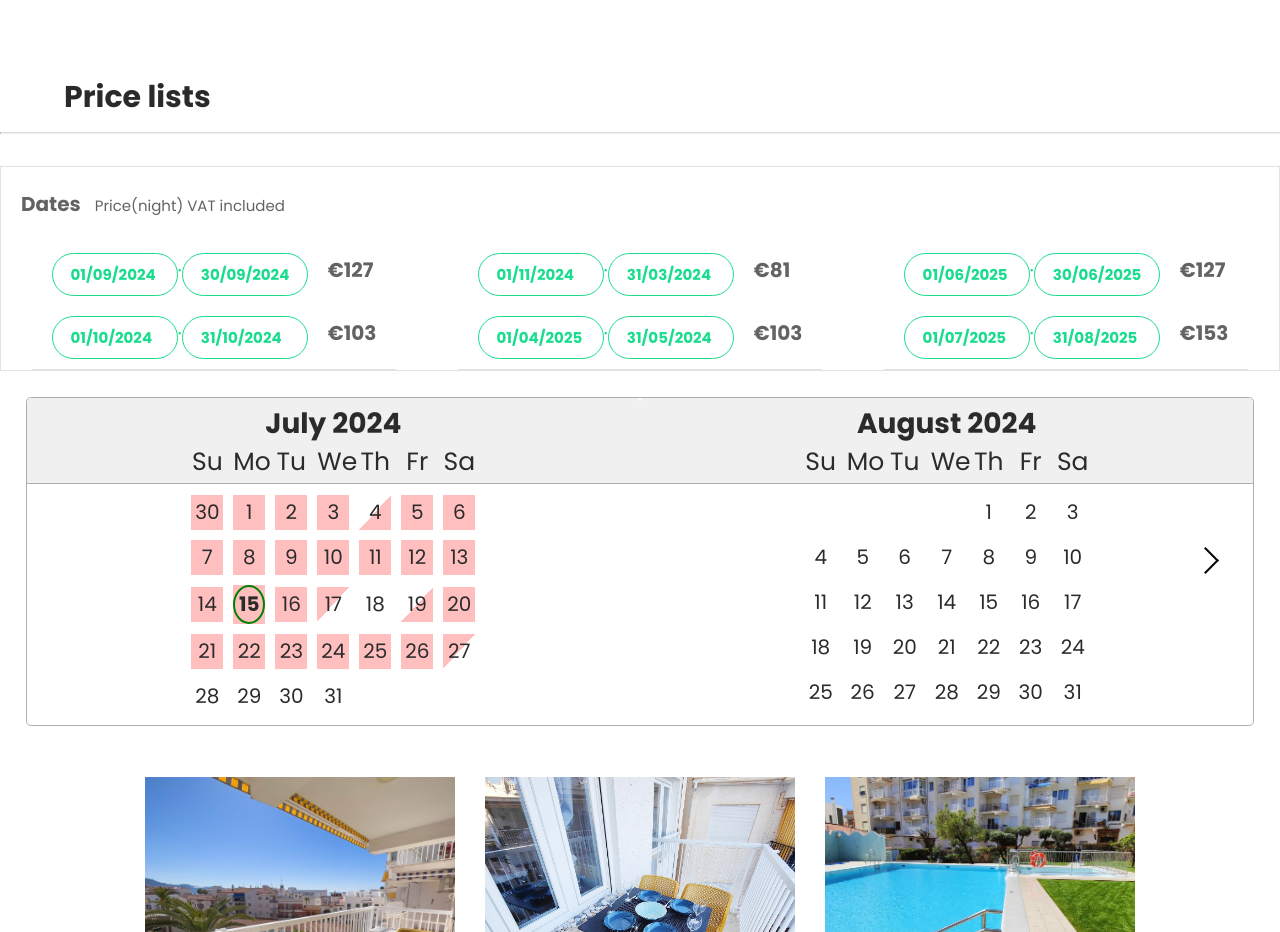
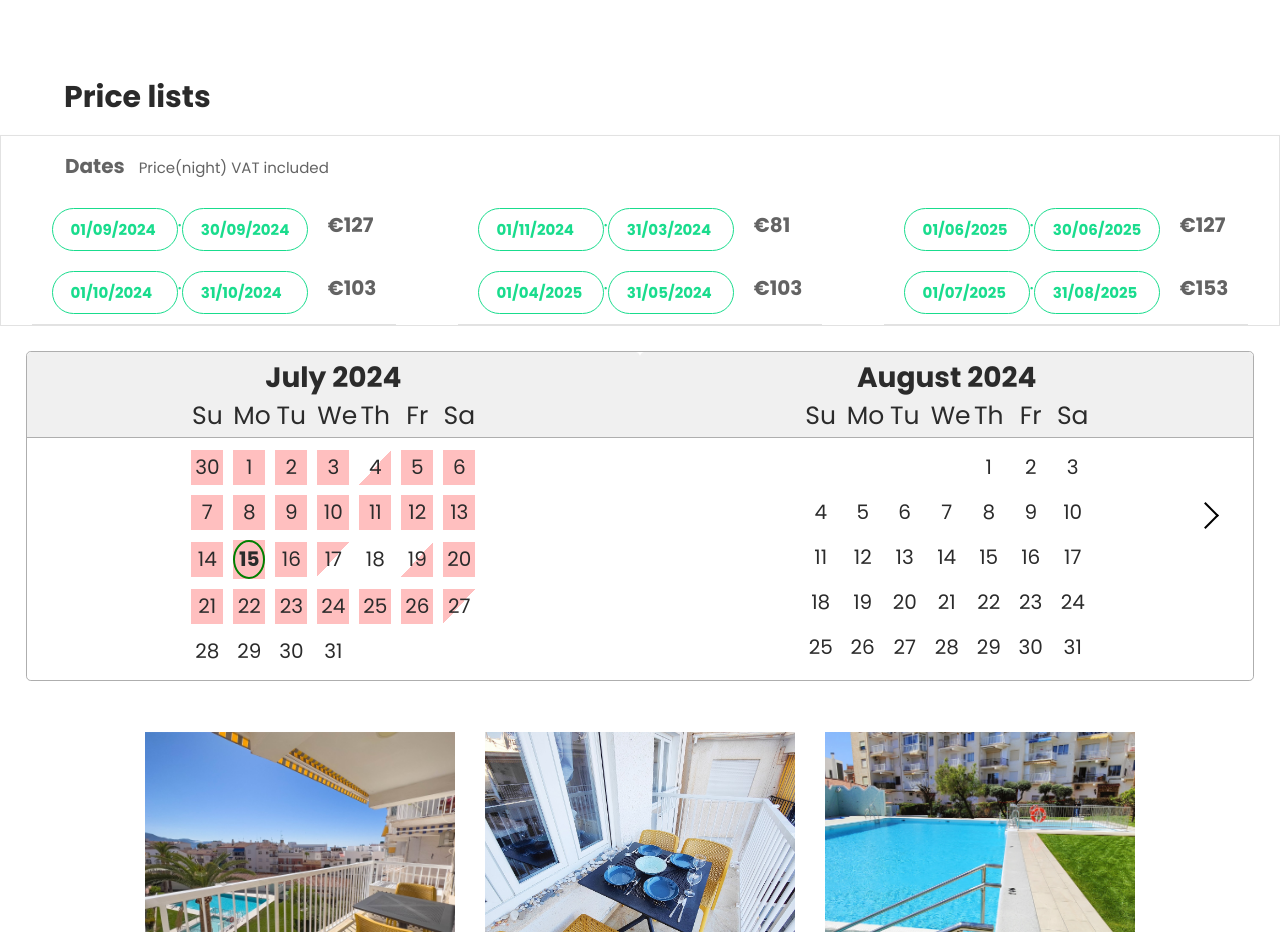
Before and after one commit to MiaChensSV/NerjaRental, a React (Create React App) app in the folder Frontend/: page /price in a window 1280 px wide. Shown: the part 1360-2292 px from the top of the page. Built offline with nearby package versions, Linux system fonts and the light colour scheme; some icons are missing.

Commit message:
change css for price list

```diff
--- a/Frontend/src/components/AboutApartment/AboutApartmentStyles.css
+++ b/Frontend/src/components/AboutApartment/AboutApartmentStyles.css
@@ -3,6 +3,7 @@
   color: #2a2a2a;
   text-align: start;
   overflow: hidden;
+
 }
 
 .about-container h1 {
--- a/Frontend/src/components/Price/Price.js
+++ b/Frontend/src/components/Price/Price.js
@@ -6,7 +6,6 @@ function Price() {
     <div className="price-container">
       <div id="tarifas" className="box-left">
         <h2 className="class_title">Price lists</h2>
-        <hr className="separate-sections" />
         <table className="rates-table" id="rates-table">
           <thead>
             <tr>
--- a/Frontend/src/components/Price/PriceStyle.css
+++ b/Frontend/src/components/Price/PriceStyle.css
@@ -7,9 +7,6 @@
   width: 100%;
   .class_title{
     padding-top: 5%;
-    padding-left: 5%;
-  }
-  .rates-table{
     padding-left: 5%;
   }
 }
@@ -28,6 +25,7 @@ table {
 }
 
 #rates-table {
+  margin-top: 20px;
   position: relative;
   border: 1px solid #e2e2e2;
   padding: 5px 20px 18px;
@@ -37,7 +35,7 @@ table {
 
 #rates-table th {
   text-align: left;
-  padding: 20px;
+  padding: 1% 5%;
 }
 
 #rates-table .rate-title {
```
